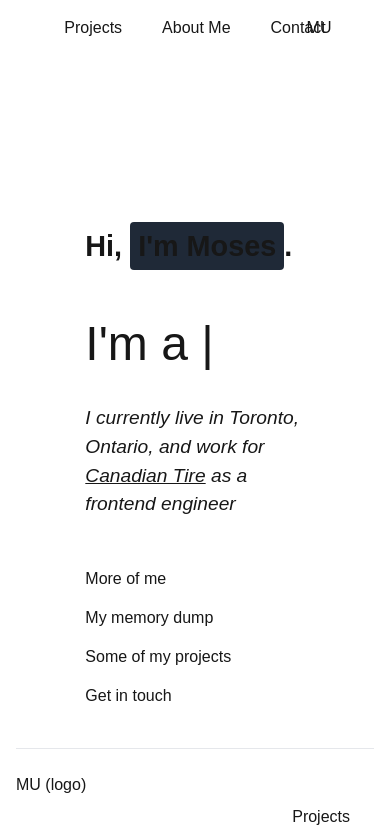
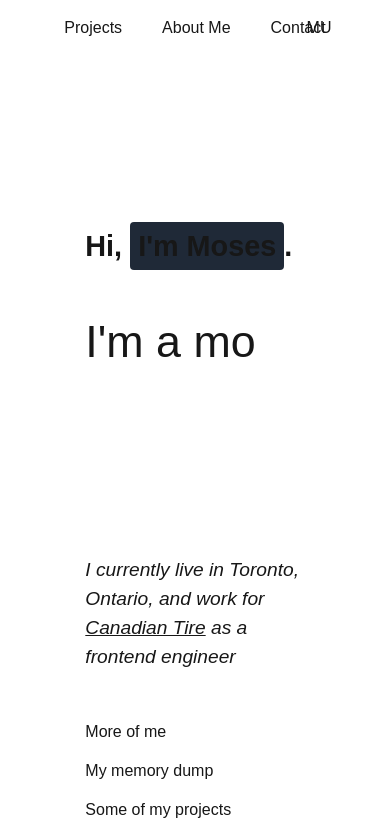
Before and after one commit to iceicles/portfolio, a Next.js app: page / in a window 390 px wide. Shown: the top 840 px of the page. Built offline with nearby package versions, Linux system fonts and the light colour scheme.

Commit message:
working on typewriting effect responsiveness

```diff
--- a/containers/home-page/hero-section/ProfileHeading/ProfileHeading.tsx
+++ b/containers/home-page/hero-section/ProfileHeading/ProfileHeading.tsx
@@ -12,7 +12,7 @@ const ProfileHeading: FC<{}> = ({}) => {
           Hi, <span className='bg-gray-800 rounded p-2'>I'm Moses</span>.{' '}
         </strong>
       </h2>
-      <div className='h-[6rem]'>
+      <div className='h-[15rem] sm:h-[6rem]'>
         <TypeAnimation
           sequence={[
             "I'm a fullstack web developer",
@@ -25,10 +25,10 @@ const ProfileHeading: FC<{}> = ({}) => {
           repeat={Infinity}
           speed={30}
           deletionSpeed={40}
-          style={{ fontSize: '3rem' }}
+          style={{ fontSize: 'clamp(2.8rem, 2rem + 2vw, 2.5rem)' }}
         />
       </div>
-      <p className='text-[clamp(1.2rem,.6rem+2vw,1.8rem)] mb-[calc(1.5rem*2)]'>
+      <p className='mt-[1vh] text-[clamp(1.2rem,.6rem+2vw,1.8rem)] mb-[calc(1.5rem*2)]'>
         <i>
           I currently live in Toronto, Ontario, and work for {}
           <Link
```
